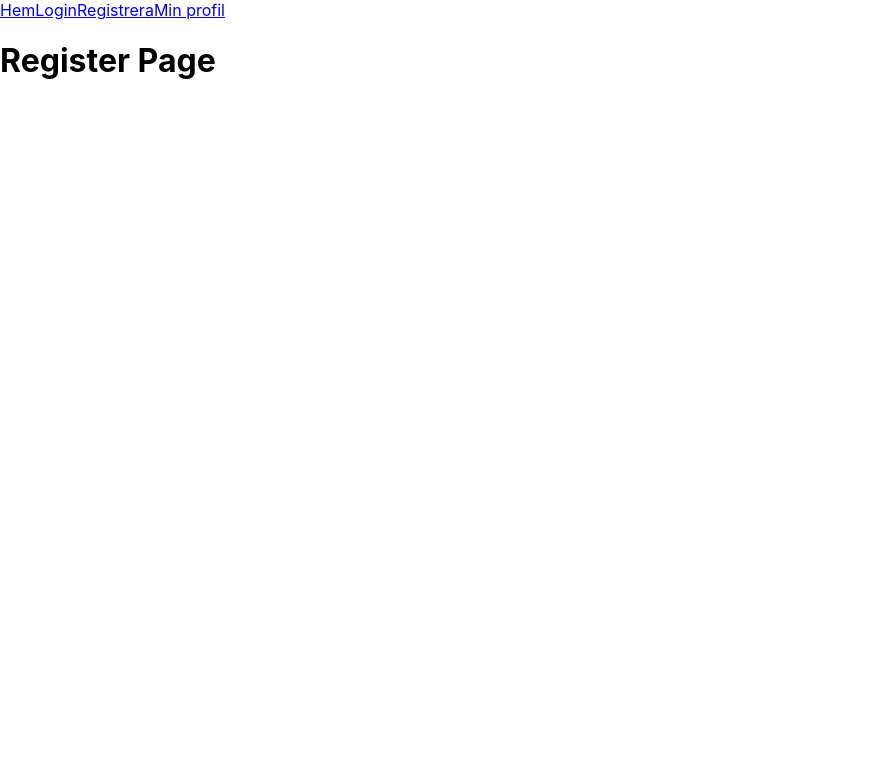
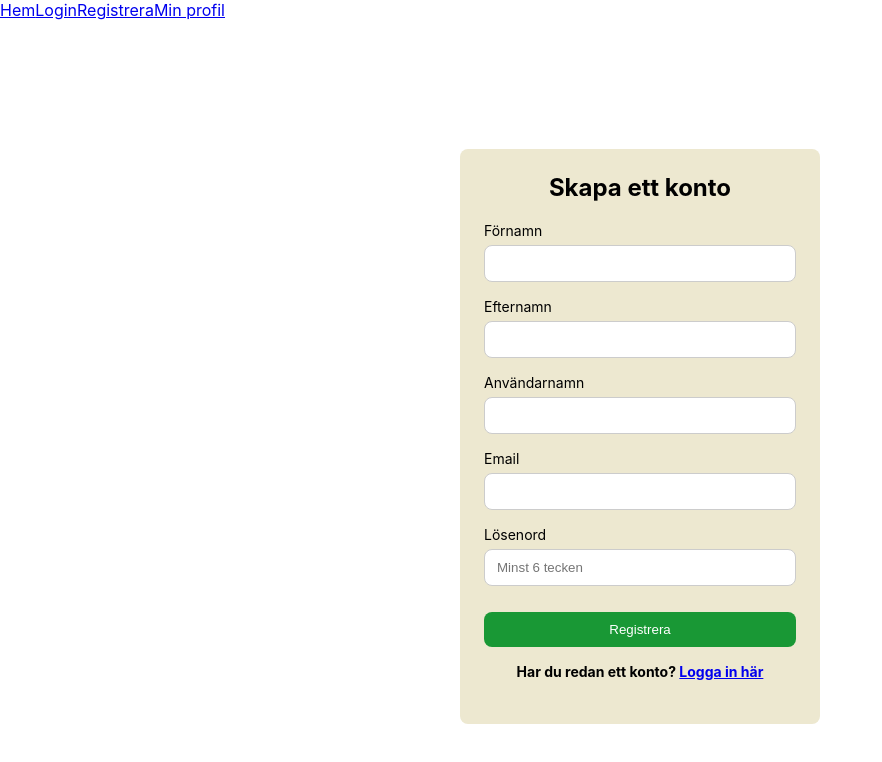
Before and after one commit to rassekonto67-cyber/ReceptApp-Grupp-4, a React (Create React App) app in the folder my-app/: page /register in a window 1280 px wide. Shown: the top 762 px of the page, without its empty margins (0-882 px from the left). Built offline with nearby package versions, Linux system fonts and the light colour scheme.

Commit message:
Register page ui & register css

```diff
--- /dev/null
+++ b/my-app/src/pages/Register.css
@@ -0,0 +1,58 @@
+.register-page {
+  min-height: 100vh;
+  display: flex;
+  align-items: center;
+  justify-content: center;
+  padding: 16px;
+}
+
+.register-form {
+  width: 100%;
+  max-width: 360px;
+  padding: 24px;
+  /* border: 1px solid #d6d1c2; */
+  background-color: #EDE8D0;
+  border-radius: 8px;
+  box-sizing: border-box;
+}
+
+.register-form h1 {
+  margin: 0 0 20px;
+  font-size: 24px;
+  text-align: center;
+}
+
+.register-form h2 {
+  margin: 6px 0 20px;
+  font-size: 14px;
+  text-align: center;
+}
+
+.form-group {
+  margin-bottom: 16px;
+}
+
+.form-group label {
+  display: block;
+  margin-bottom: 6px;
+  font-size: 14px;
+}
+
+.form-group input {
+  width: 100%;
+  padding: 10px 12px;
+  border: 1px solid #ccc;
+  border-radius: 8px;
+  box-sizing: border-box;
+}
+
+.register-form button {
+   width: 100%;
+  padding: 10px 12px 10px 12px;
+  margin: 10px 0;
+  border: none;
+  border-radius: 8px;
+  cursor: pointer;
+  background-color: rgb(25, 152, 53);
+  color: white;
+}
--- a/my-app/src/pages/Register.jsx
+++ b/my-app/src/pages/Register.jsx
@@ -1,5 +1,39 @@
-function Register() {
-  return <h1>Register Page</h1>;
+import "./Register.css";
+
+export default function Register() {
+  return (
+    <div className="register-page">
+      <form className="register-form">
+        <h1>Skapa ett konto</h1>
+
+        <div className="form-group">
+           <label htmlFor="firstName">Förnamn</label>
+           <input type="text" id="firstName" name="firstName" required />
+        </div>
+
+        <div className="form-group">
+           <label htmlFor="lastName">Efternamn</label>
+           <input type="text" id="lastName" name="lastName" required />
+        </div>
+
+        <div className="form-group">
+           <label htmlFor="username">Användarnamn</label>
+           <input type="text" id="username" name="username" required />
+        </div>
+
+        <div className="form-group">
+           <label htmlFor="email">Email</label>
+           <input type="email" id="email" name="email" required />
+        </div>
+
+        <div className="form-group">
+           <label htmlFor="password">Lösenord</label>
+           <input type="password" id="password" placeholder="Minst 6 tecken" name="password" required />
+        </div>
+
+        <button type="submit">Registrera</button>
+        <h2> Har du redan ett konto? <a href="/login">Logga in här</a></h2>
+      </form>
+    </div>
+  );
 }
-
-export default Register;
```
